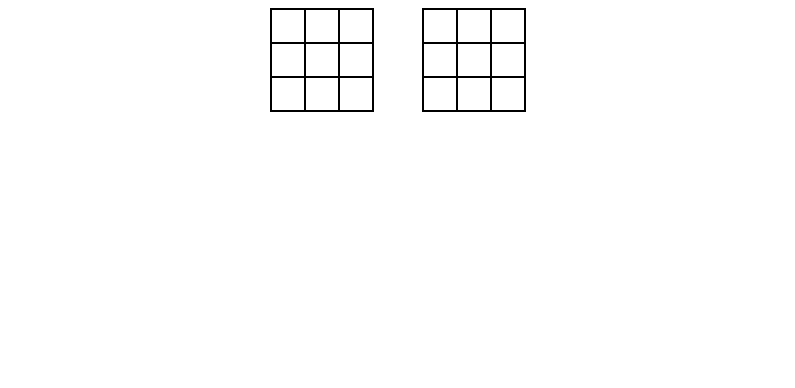
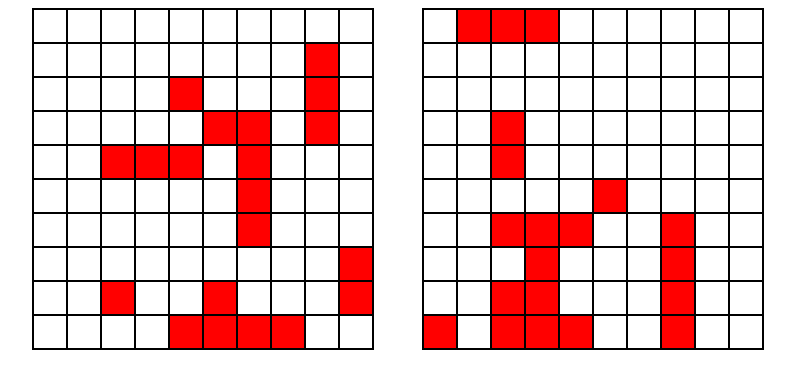
Before and after one commit to fahryanputra/battleship-game, a website built with webpack: page src/templates/index.html in a window 1280 px wide. Shown: the whole page, without its empty margins (242-1037 px from the left). Built offline with nearby package versions, Linux system fonts and the light colour scheme.

Commit message:
Fix random ship position logic

```diff
--- a/src/modules/Player.js
+++ b/src/modules/Player.js
@@ -3,7 +3,7 @@ import Gameboard from "./Gameboard";
 class Player {
   constructor(name) {
     this.name = name;
-    this.gameboard = new Gameboard(3);
+    this.gameboard = new Gameboard(10);
   }
 
   attack(player, x, y) {
--- a/src/modules/gameController.js
+++ b/src/modules/gameController.js
@@ -107,7 +107,6 @@ function gameController(game) {
 
   players.forEach((player) => {
     generateFleet(player);
-    console.log(player.getGameboard().getBoard());
   });
 
   // playRound(game, players, 3);
--- a/src/modules/generateFleet.js
+++ b/src/modules/generateFleet.js
@@ -1,5 +1,4 @@
 import generateRandomNumber from "../utilities/generateRandomNumber";
-import Player from "./Player";
 
 function addShip(player, ship, length = 1) {
   player.getGameboard().addShip(ship, length);
@@ -26,8 +25,8 @@ function placeShipAtRandomPosition(player, ship) {
     x = generateRandomNumber(size);
     y = generateRandomNumber(size - (ship.getLength() - 1));
 
-    for (let i = y; i < ship.length; i++) {
-      if (isEmptyTile(player, x, i) === false) {
+    for (let i = 0; i < ship.getLength(); i++) {
+      if (isEmptyTile(player, x, y + i) === false) {
         isInvalidPlacement = true;
         break;
       }
@@ -36,13 +35,14 @@ function placeShipAtRandomPosition(player, ship) {
     x = generateRandomNumber(size - (ship.getLength() - 1));
     y = generateRandomNumber(size);
 
-    for (let i = x; i < ship.length; i++) {
-      if (isEmptyTile(player, i, y) === false) {
+    for (let i = 0; i < ship.getLength(); i++) {
+      if (isEmptyTile(player, x + i, y) === false) {
         isInvalidPlacement = true;
         break;
       }
     }
   }
+
   if (isInvalidPlacement) {
     placeShipAtRandomPosition(player, ship);
   } else {
@@ -51,8 +51,15 @@ function placeShipAtRandomPosition(player, ship) {
 }
 
 function generateFleet(player) {
+  addShip(player, "submarine", 1);
+  addShip(player, "submarine", 1);
+  addShip(player, "submarine", 1);
   addShip(player, "destroyer", 2);
-  addShip(player, "carrier", 3);
+  addShip(player, "destroyer", 2);
+  addShip(player, "destroyer", 3);
+  addShip(player, "cruiser", 3);
+  addShip(player, "cruiser", 3);
+  addShip(player, "battleship", 4);
 
   const fleet = player.getGameboard().getShips();
 
--- a/src/modules/renderGameboard.js
+++ b/src/modules/renderGameboard.js
@@ -8,6 +8,9 @@ function createBoard(player) {
     for (let j = 0; j < board[i].length; j++) {
       const cell = document.createElement("div");
       cell.classList.add("cell");
+      if (board[i][j] != 0) {
+        cell.classList.add("filled");
+      }
       container.appendChild(cell);
     }
   }
--- a/src/styles/style.css
+++ b/src/styles/style.css
@@ -4,9 +4,13 @@
   height: 2rem;
 }
 
+.cell.filled {
+  background-color: red;
+}
+
 .board {
   display: grid;
-  grid-template-columns: repeat(3, 1fr);
+  grid-template-columns: repeat(10, 1fr);
   border: 1px solid black;
 }
 
```
